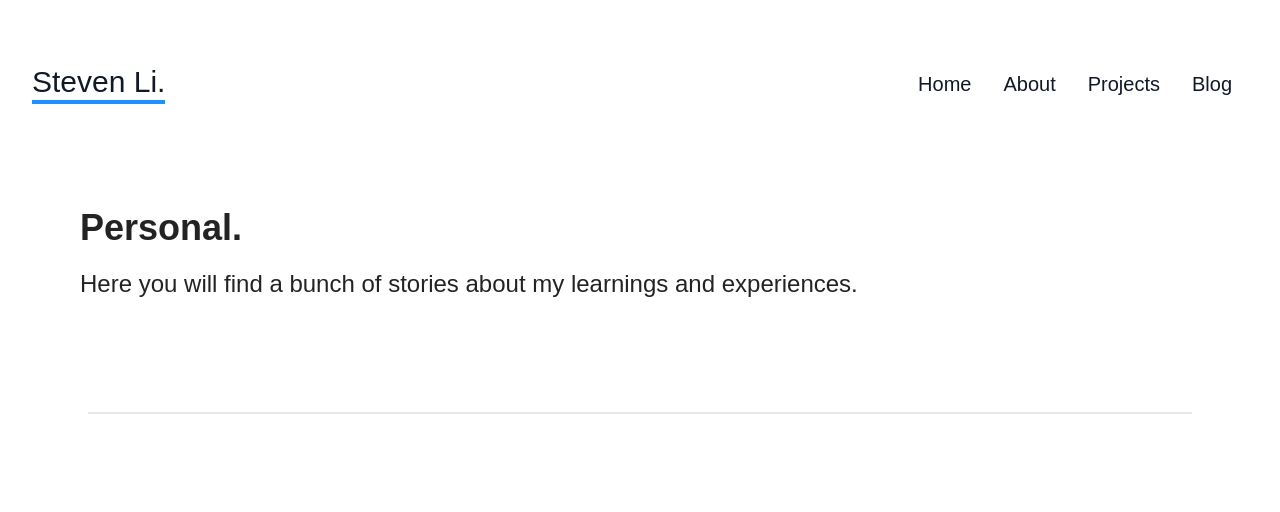
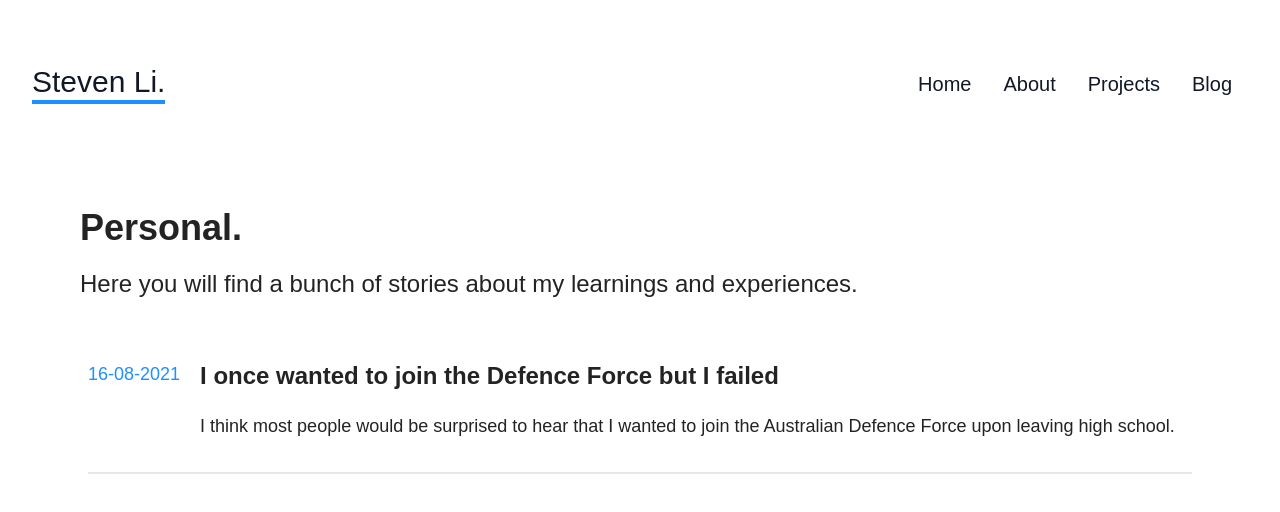
Before and after one commit to s-li1/portfolio, a Next.js app: page /blog/personal in a window 1280 px wide. Shown: the top 512 px of the page. Built offline with nearby package versions, Linux system fonts and the light colour scheme.

Commit message:
use mdx remote

```diff
--- a/components/BlogPostLink.tsx
+++ b/components/BlogPostLink.tsx
@@ -7,10 +7,10 @@ export default function BlogPostLink(post: IPost) {
         <Link href={`${post.slug}`}>
             <a>
                 <div className="border-b-2 border-main-gray mb-8 pb-8 md:flex">
-                    <span className="text-lg md:mr-5 text-main-blue">{post.date}</span>
+                    <span className="text-lg md:mr-5 text-main-blue">{post.data.date}</span>
                     <div>
-                        <h3 className="text-2xl font-semibold pb-5">{post.title}</h3>
-                        <p className="text-lg">{post.summary}</p>
+                        <h3 className="text-2xl font-semibold pb-5">{post.data.title}</h3>
+                        <p className="text-lg">{post.data.summary}</p>
                     </div>
                 </div>
             </a>
--- /dev/null
+++ b/components/MDXComponents.ts
@@ -0,0 +1,7 @@
+import Image from 'next/image';
+
+const MDXComponents = {
+    Image: Image
+}
+
+export default MDXComponents;
--- a/pages/blog/[slug].tsx
+++ b/pages/blog/[slug].tsx
@@ -1,13 +1,27 @@
 import { GetStaticPaths, GetStaticProps } from 'next';
+import { MDXRemote, MDXRemoteSerializeResult } from 'next-mdx-remote';
 import React from 'react';
+import { serialize } from 'next-mdx-remote/serialize';
 import { getPostBySlug, getAllPosts } from '../../lib/mdx';
 import { IPost } from '../../types/types';
+import MDXComponents from '../../components/MDXComponents';
+import Container from '../../components/Container';
 
-export default function Blog(post: IPost) {
+export default function Blog({ source, data }: IPost) {
     return (
-        <div>
-            {post.title}
-        </div>
+        <Container>
+            <article className="flex-col justify-center items-center max-w-5xl w-full mx-auto">
+                <h1 className="text-4xl font-semibold mb-8">{data.title}</h1>
+                <div className="flex items-center space-x-3 mb-8">
+                    <img src="/profile.jpeg" alt="Steven Li" className="rounded-full" width="50" height="50"/>
+                    <p>{data.author}</p>
+                    <p>{data.date}</p>
+                </div>
+                <div className="text-xl">
+                    <MDXRemote {...source} components={MDXComponents}/>
+                </div>
+            </article>
+        </Container>
     )
 }
 
@@ -27,9 +41,11 @@ export const getStaticPaths: GetStaticPaths = async() => {
 }
 
 export const getStaticProps: GetStaticProps = async({ params }) => {
-    const post = await getPostBySlug(params.slug as string);
+    const { data, content } = await getPostBySlug(params.slug as string);
+
+    const mdxSource = await serialize(content);
 
     return {
-        props: post
+        props: { source: mdxSource, data }
     }
 }
```
